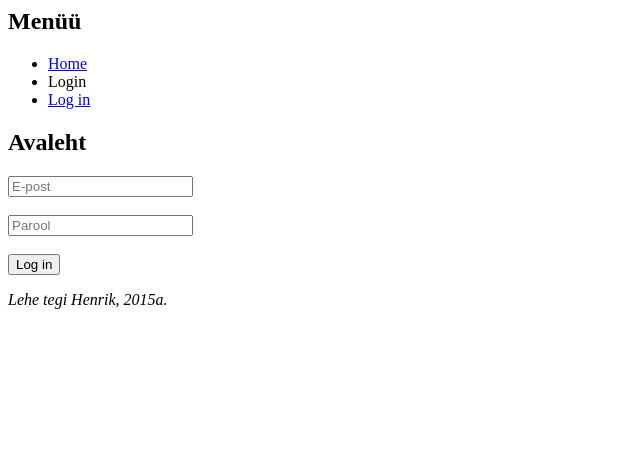
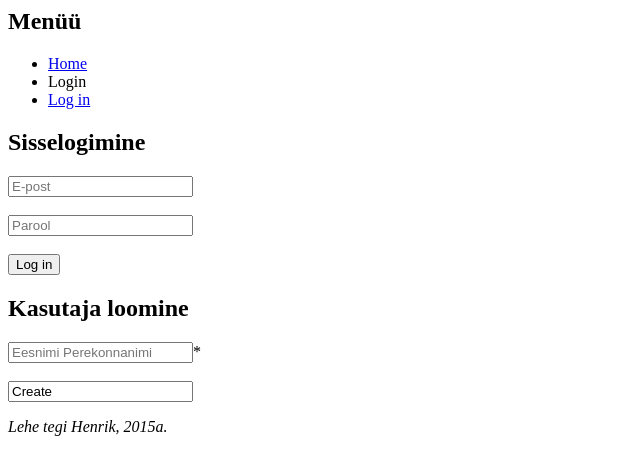
Before and after one commit to henrikromanenkov/3.tund, a PHP site: page /page/login.php in a window 1280 px wide. Shown: the top 475 px of the page, without its empty margins (0-640 px from the left). Run offline with PHP 8.4, Linux system fonts and the light colour scheme.

Commit message:
new enteries

```diff
--- a/page/login.php
+++ b/page/login.php
@@ -6,13 +6,31 @@
 
 	$email_error = "";
 	$password_error = "";
+
+	$name_error = "";
+
+	//muutujad ab väärtuste jaoks
+	$email = "";
+	$name = "";
+
 	//kontrollime, et keegi vajutas input nuppu.
-	if($_SERVER["REQUEST_METHOD"] == "POST"){
+	if($_SERVER["REQUEST_METHOD"] == "POST") {
+
 		//echo "Keegi vajutas nuppu";
 
+
+		//keegi vajutas login nuppu
+		if(isset($_POST["login"])){
+
+			echo "Vajutas login nuppu!";
+
 			//kontrollin, et e-post ei ole tühi
-		if(empty($_POST[$email])){
+			if(empty($_POST[$email]) ){
 				$email_error = " See väli on kohustuslik.";
+			}else{
+
+				$email = test_input($_POST["email"]);
+
 			}
 
 			//kontrollin, et parool ei ole tühi
@@ -21,12 +39,59 @@
 			}else{
 
 				// kui oleme siia jõudnud, siis parool ei ole tühi
-			//kontrollin, et oleks vähemalt 8 sümbolit pikk
+				// kontrollin, et oleks vähemalt 8 sümbolit pikk
+				if(strlen($_POST[$password]) < 8) {
 
-			if(strlen($_POST[$password]) < 8) {
 					$password_error = "Peab olema vähemalt 8 tähemärki pikk";
 				}
+
+
 			}
+
+			//kontrollin et ei oleks ühtegi errorit
+			if($email_error == ""&& $password_eror ==""){
+
+				echo "kontrollin sisselogimist".$email." ja parool ";
+			}
+
+
+
+
+		// keegi vajutas create  nuppu
+		}elseif(isset($_POST["create"])){
+
+			echo "Vajutas create nuppu!";
+
+			//valideerimine create user vormile
+			//kontrollin, et nimi ei ole tühi
+			if ( empty($_POST["name"]) ) {
+				$name_error = "See väli on kohustuslik";
+			}else{
+				//kõik korras
+				//test_input eemaldab pahatahtlikud osad
+				$name = test_input($_POST["name"]);
+
+			}
+			if($name_error == ""){
+				echo "salvestan ab'i".@name;
+			}
+
+
+		}
+	}
+	function test_input($data) {
+		//võtab ära tühikud, enterid ja tabid
+		$data = trim($data);
+		$data = stripslashes($data);
+		$data = htmlspecialchars($data);
+		return $data;
+
+
+
+
+
+
+
 	}
 ?>
 <?php
@@ -34,13 +99,20 @@
 	$page_file_name = "login.php";
 ?>
 <?php require_once("../header.php"); ?>
-	<h2>Avaleht</h2>
+	<h2>Sisselogimine</h2>
 
 		<form action="login.php" method="post">
-			<input name="email" type="email" placeholder="E-post"> <?php echo $email_error; ?> <br><br>
+			<input name="email" type="email" placeholder="E-post" value="<?php echo $email; ?>"> <?php echo $email_error; ?> <br><br>
 			<input name="password" type="password" placeholder="Parool"> <?php echo $password_error; ?> <br><br>
-			<input type="submit" value="Log in">
+			<input name="login" type="submit" value="Log in">
+		</form>
+
+	<h2>Kasutaja loomine</h2>
+		<form action="login.php" method="post">
+			<input name="name" type="text" placeholder="Eesnimi Perekonnanimi" value="<?php echo $name; ?>">* <?php echo$name_error; ?><br><br>
+			<input name="login" type="sumbit" value="Create">
 		</form>
 
 
+
 <?php require_once("../footer.php"); ?>
```
Lines whose indentation alone changed are shown as unchanged.
